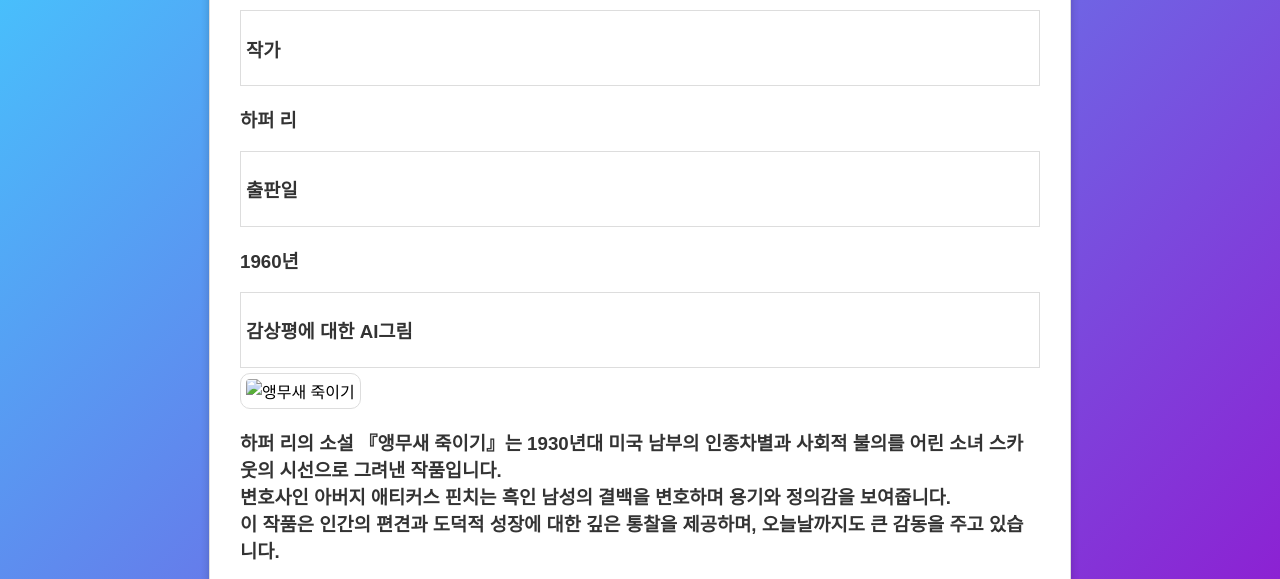
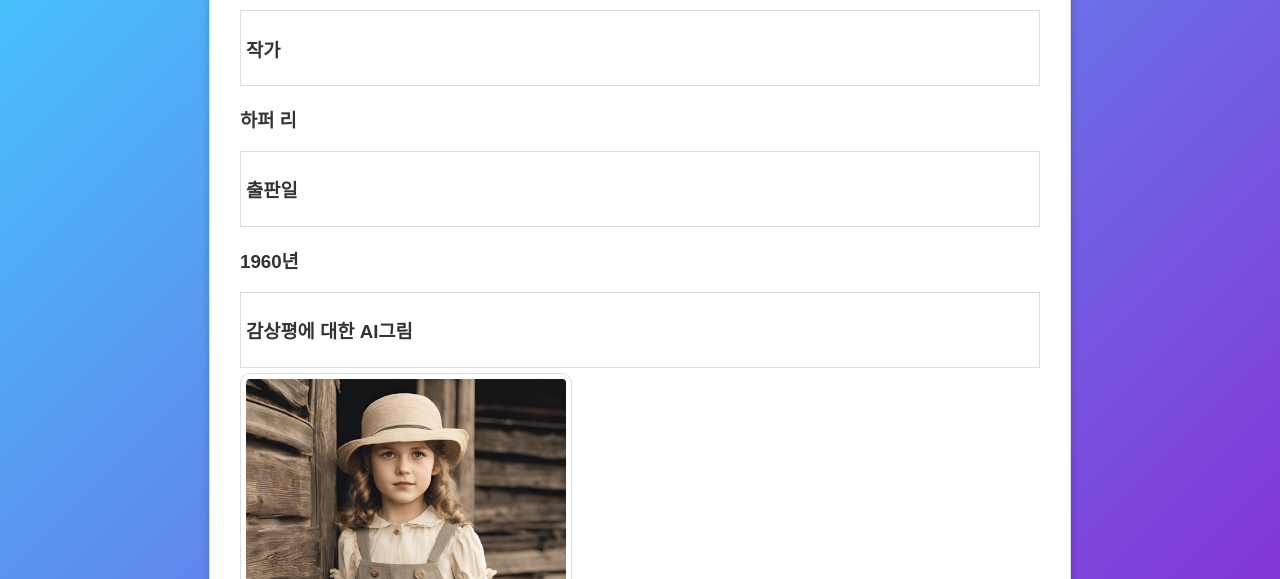
Before and after one commit to anabley/BookLog, a plain HTML site: page bird.html in a window 1280 px wide. Shown: the part 148-727 px from the top of the page. Drawn offline with Linux system fonts and the light colour scheme.

Commit message:
Update bird.html

```diff
--- a/bird.html
+++ b/bird.html
@@ -67,7 +67,7 @@
             <li><h3>출판일</h3></li>
             <h3>1960년</h3>
             <li><h3>감상평에 대한 AI그림</h3></li>
-            <img src="앵무새 죽이기.png" alt="앵무새 죽이기">
+            <img src="bird.png" alt="bird">
             <h3>하퍼 리의 소설 『앵무새 죽이기』는 1930년대 미국 남부의 인종차별과 사회적 불의를 어린 소녀 스카웃의 시선으로 그려낸 작품입니다. <br>
                 변호사인 아버지 애티커스 핀치는 흑인 남성의 결백을 변호하며 용기와 정의감을 보여줍니다. <br>
                 이 작품은 인간의 편견과 도덕적 성장에 대한 깊은 통찰을 제공하며, 오늘날까지도 큰 감동을 주고 있습니다.
```
